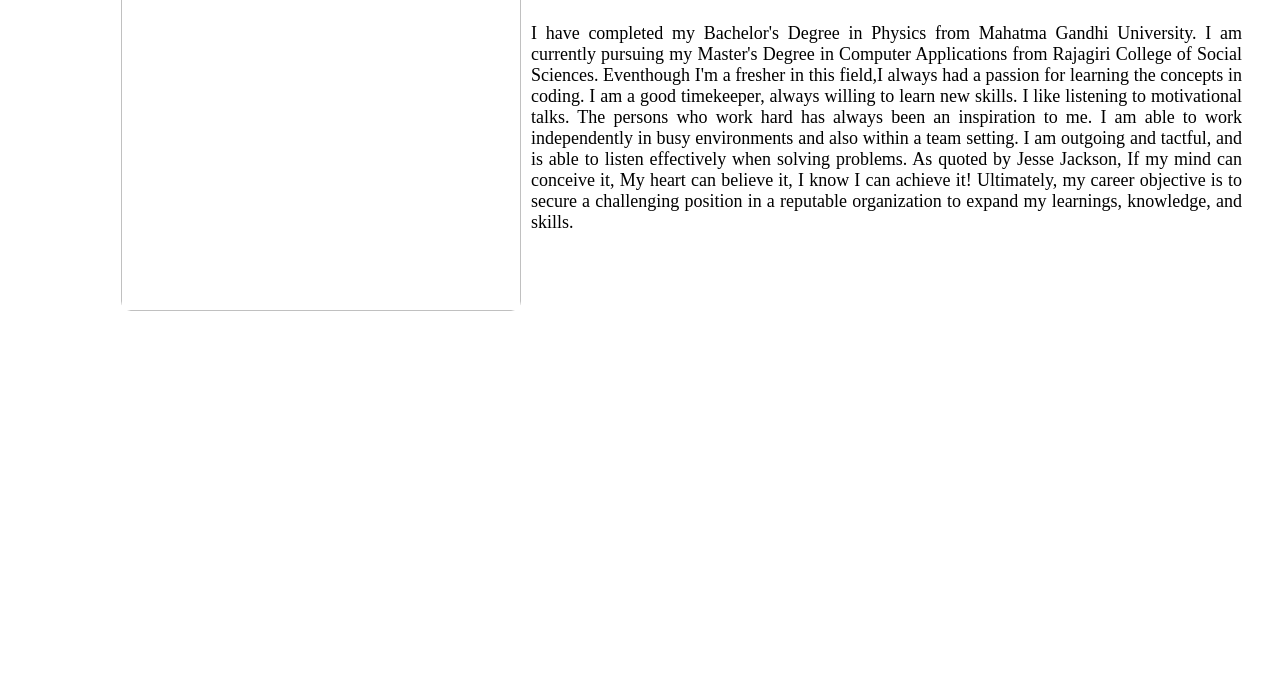
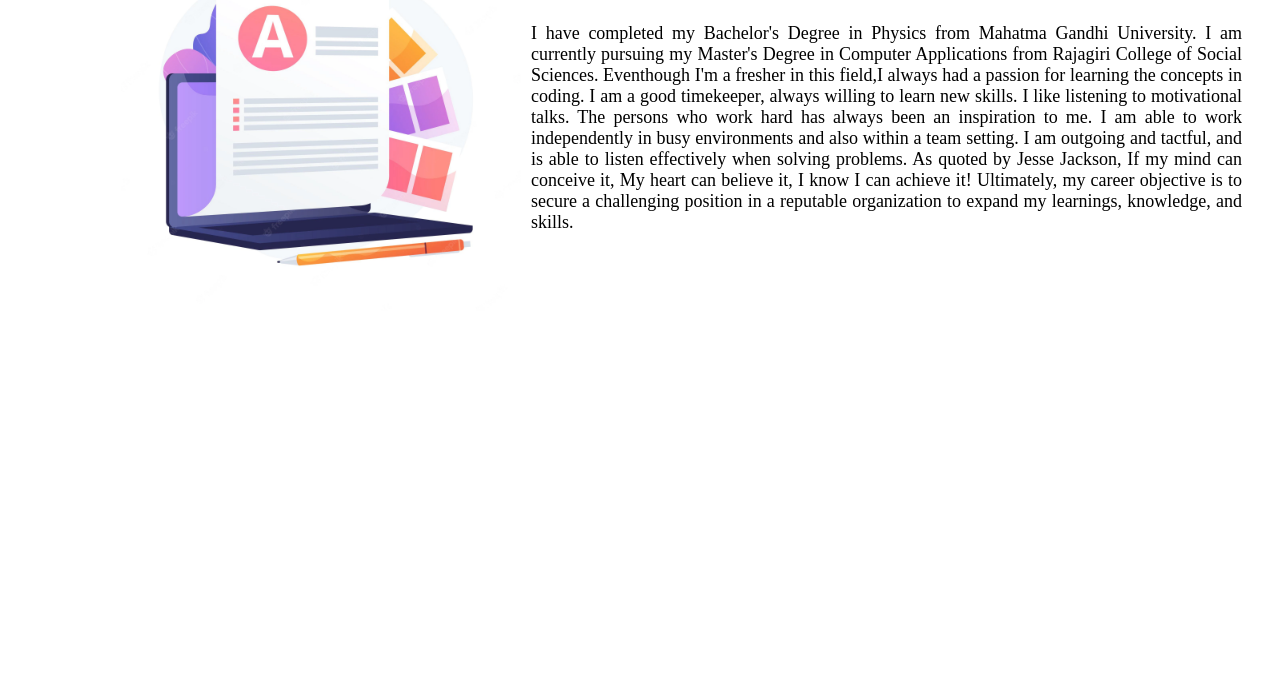
Before and after one commit to Jerusha-John/portfolio, a plain HTML site: page about.html in a window 1280 px wide. Shown: the part 117-800 px from the top of the page. Drawn offline with Linux system fonts and the light colour scheme.

Commit message:
Updated Image

```diff
--- a/about.html
+++ b/about.html
@@ -51,7 +51,7 @@
     <section id="about">
         <div id="pic">
             <h1 class="headings">ABOUT ME</h1>
-            <img src="images/about.webp" alt="">
+            <img src="about.webp" alt="">
             <div id="intro">
                 <h2>JERUSHA ANN JOHN</h2>
                 <p>I have completed my Bachelor's Degree in Physics from Mahatma Gandhi University.
```
